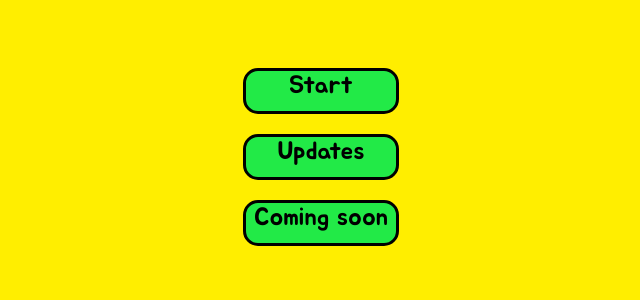
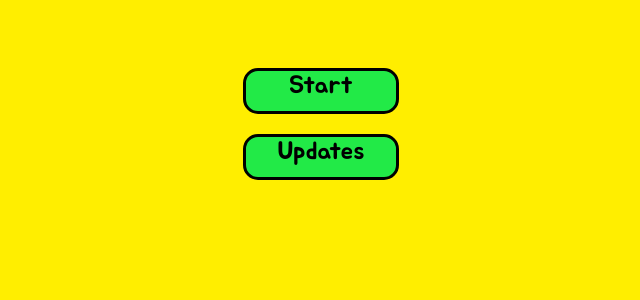
Before and after one commit to fryxxdagoat/To-do-list, a Flask app: page / in a window 1280 px wide. Shown: the part 201-501 px from the top of the page, without its empty margins (319-959 px from the left). Run offline with Flask 3, Linux system fonts and the light colour scheme; some web fonts are replaced.

Commit message:
Update menu.html

```diff
--- a/templates/menu.html
+++ b/templates/menu.html
@@ -15,6 +15,5 @@
 
     <a href="/start">Start</a>
     <a href="/dev-note">Updates</a>
-    <a href="">Coming soon</a>
 </body>
 </html>
```
